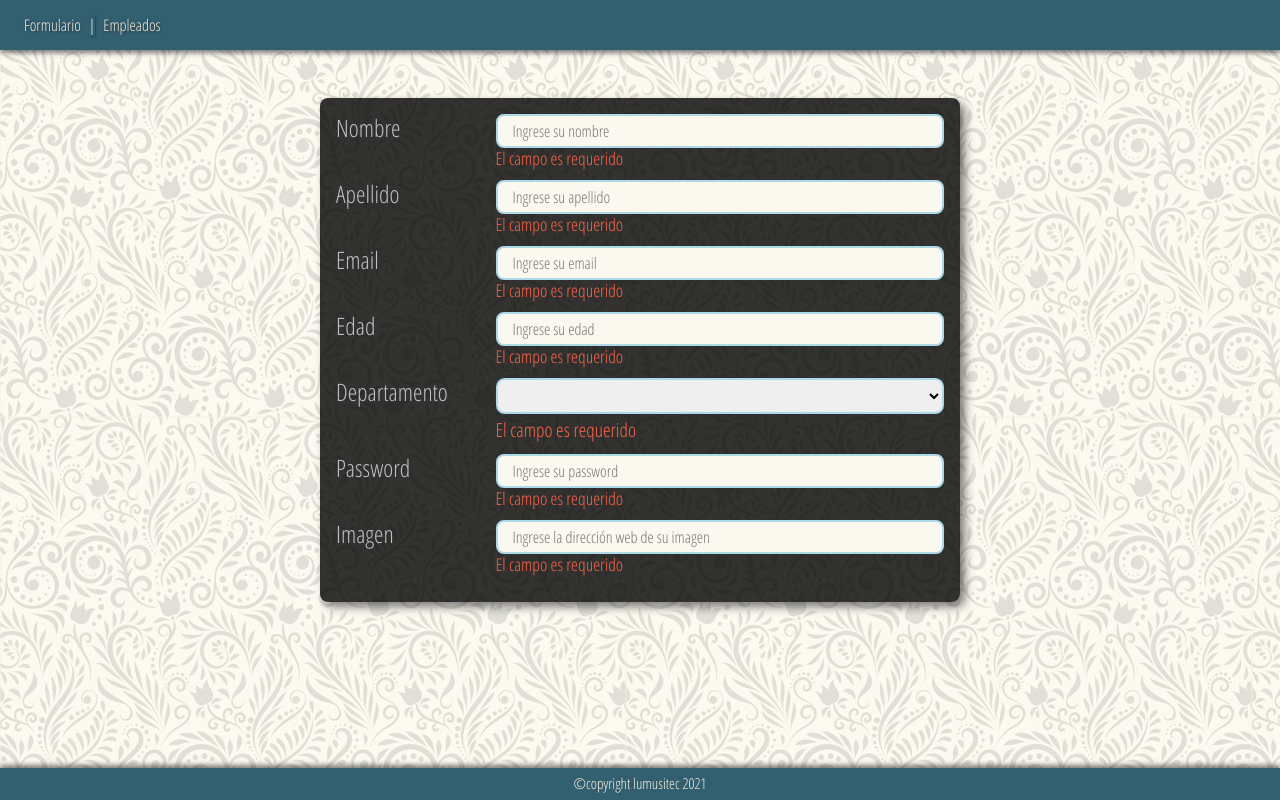
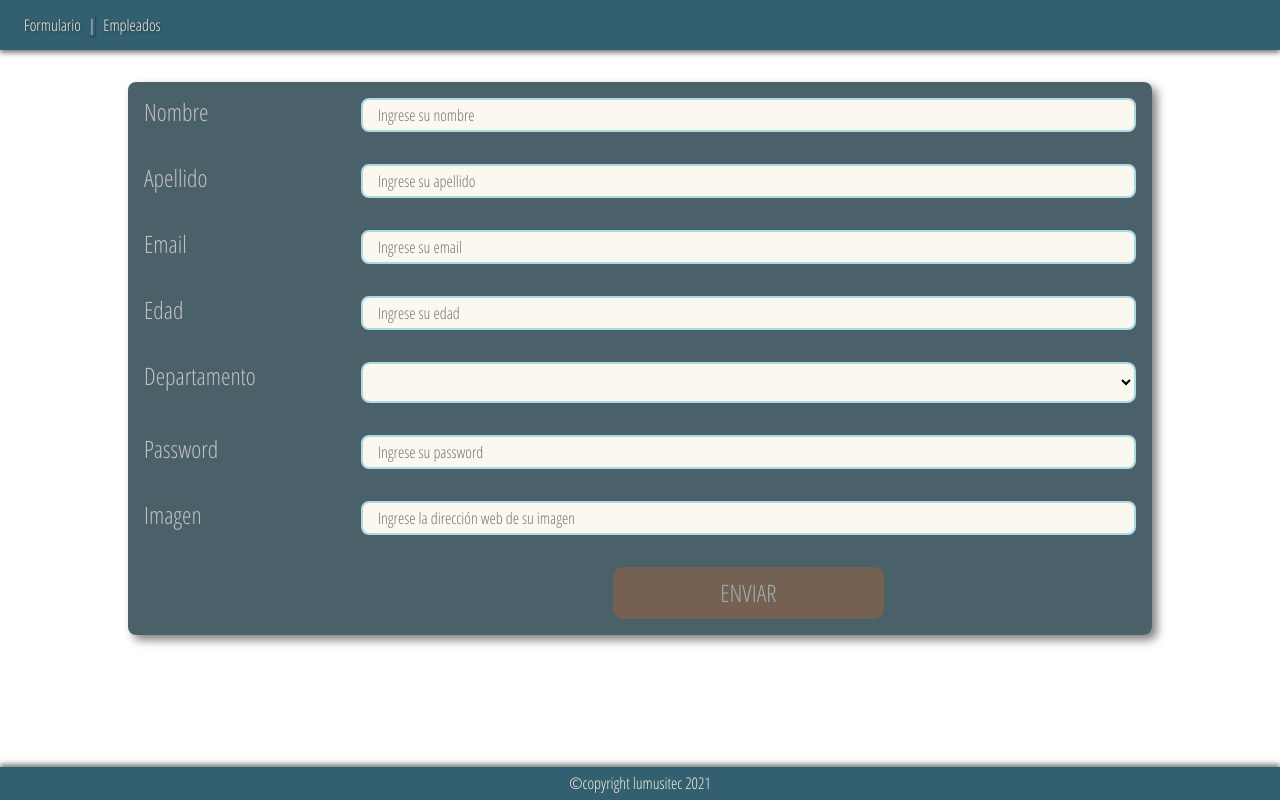
Before and after one commit to lumusitech/frontend-angular-employee-form-add-app, an Angular app: page /form in a window 1280 px wide. Built offline with nearby package versions, Linux system fonts and the light colour scheme.

Commit message:
form with simple validators and list of mooc employees

```diff
--- a/src/app/employees/employees.component.sass
+++ b/src/app/employees/employees.component.sass
@@ -1 +1,25 @@
-.main
+.container
+  padding-top: 2em
+  display: grid
+  grid-template-columns: repeat(4,1fr)
+  width: 80%
+  margin: 0 auto
+  gap: 20px
+  padding-bottom: 4em
+  &__card
+    display: flex
+    flex-direction: column
+    flex-wrap: wrap
+    align-items: center
+    justify-content: center
+    width: 70%
+    border-radius: 10px
+    box-shadow: 2px 1px 5px 1px rgba(0,0,0,.5)
+    margin: 0 auto
+    &-image
+      width: 100%
+      & img
+        width: 100%
+        object-fit: cover
+    &-info
+      padding: .5em
--- a/src/app/form/form.component.html
+++ b/src/app/form/form.component.html
@@ -1,13 +1,32 @@
-<form class="form">
+<form class="form" [formGroup]="form" (ngSubmit)="onSubmit()">
   <!-- ============================================== -->
   <div class="form__group">
     <div class="form__group-label">
       <label>Nombre</label>
     </div>
     <div class="form__group-input">
-      <input type="text" placeholder="Ingrese su nombre" />
+      <input
+        type="text"
+        placeholder="Ingrese su nombre"
+        formControlName="name"
+      />
+      <!-- Controls inputs errors -->
       <div class="form__group-error">
-        <p>El campo es requerido</p>
+        <p
+          *ngIf="
+            form.controls.name.errors?.required && form.controls.name.touched
+          "
+        >
+          El campo es requerido
+        </p>
+        <p
+          *ngIf="
+            form.controls.name.errors?.stringValidator &&
+            form.controls.name.touched
+          "
+        >
+          Se permiten solamente letras
+        </p>
       </div>
     </div>
   </div>
@@ -17,9 +36,28 @@
       <label>Apellido</label>
     </div>
     <div class="form__group-input">
-      <input type="text" placeholder="Ingrese su apellido" />
+      <input
+        type="text"
+        placeholder="Ingrese su apellido"
+        formControlName="lastname"
+      />
       <div class="form__group-error">
-        <p>El campo es requerido</p>
+        <p
+          *ngIf="
+            form.controls.lastname.errors?.required &&
+            form.controls.lastname.touched
+          "
+        >
+          El campo es requerido
+        </p>
+        <p
+          *ngIf="
+            form.controls.lastname.errors?.stringValidator &&
+            form.controls.lastname.touched
+          "
+        >
+          Se permiten solamente letras
+        </p>
       </div>
     </div>
   </div>
@@ -29,9 +67,28 @@
       <label>Email</label>
     </div>
     <div class="form__group-input">
-      <input type="text" placeholder="Ingrese su email" />
+      <input
+        type="text"
+        placeholder="Ingrese su email"
+        formControlName="email"
+      />
       <div class="form__group-error">
-        <p>El campo es requerido</p>
+        <p
+          *ngIf="
+            form.controls.email.errors?.required && form.controls.email.touched
+          "
+        >
+          El campo es requerido
+        </p>
+        <p
+          *ngIf="
+            form.controls.email.errors?.emailValidator &&
+            form.controls.email.touched &&
+            !form.controls.email.errors?.required
+          "
+        >
+          Formato de email incorrecto
+        </p>
       </div>
     </div>
   </div>
@@ -41,9 +98,24 @@
       <label>Edad</label>
     </div>
     <div class="form__group-input">
-      <input type="text" placeholder="Ingrese su edad" />
+      <input type="text" placeholder="Ingrese su edad" formControlName="age" />
       <div class="form__group-error">
-        <p>El campo es requerido</p>
+        <p
+          *ngIf="
+            form.controls.age.errors?.required && form.controls.age.touched
+          "
+        >
+          El campo es requerido
+        </p>
+        <p
+          *ngIf="
+            form.controls.age.errors?.ageValidator &&
+            form.controls.age.touched &&
+            !form.controls.age.errors?.required
+          "
+        >
+          Formato de edad incorrecto (1-129)
+        </p>
       </div>
     </div>
   </div>
@@ -53,37 +125,73 @@
       <label>Departamento</label>
     </div>
     <div class="form__group-select">
-      <select title="Seleccione su departamento">
+      <select title="Seleccione su departamento" formControlName="department">
         <option value="system">Informática</option>
         <option value="marketing">Marketing</option>
         <option value="contability">Contabilidad</option>
       </select>
       <div class="form__group-error">
-        <p>El campo es requerido</p>
+        <p
+          *ngIf="
+            form.controls.department.errors?.required &&
+            form.controls.department.touched
+          "
+        >
+          El campo es requerido
+        </p>
       </div>
     </div>
   </div>
+  <!-- ============================================== -->
   <div class="form__group">
     <div class="form__group-label">
       <label>Password</label>
     </div>
     <div class="form__group-input">
-      <input type="password" placeholder="Ingrese su password" />
+      <input
+        type="password"
+        placeholder="Ingrese su password"
+        formControlName="password"
+      />
       <div class="form__group-error">
-        <p>El campo es requerido</p>
+        <p
+          *ngIf="
+            form.controls.password.errors?.required &&
+            form.controls.password.touched
+          "
+        >
+          El campo es requerido
+        </p>
       </div>
     </div>
   </div>
+  <!-- ============================================== -->
   <div class="form__group">
     <div class="form__group-label">
       <label>Imagen</label>
     </div>
     <div class="form__group-input">
-      <input type="text" placeholder="Ingrese la dirección web de su imagen" />
+      <input
+        type="text"
+        placeholder="Ingrese la dirección web de su imagen"
+        formControlName="image"
+      />
       <div class="form__group-error">
-        <p>El campo es requerido</p>
+        <p
+          *ngIf="
+            form.controls.image.errors?.required && form.controls.image.touched
+          "
+        >
+          El campo es requerido
+        </p>
       </div>
     </div>
   </div>
   <!-- ============================================== -->
+  <div class="form__group">
+    <div class="form__group-label"></div>
+    <div class="form__group-button">
+      <input type="submit" value="enviar" [disabled]="!form.valid" />
+    </div>
+  </div>
 </form>
--- a/src/app/form/form.component.sass
+++ b/src/app/form/form.component.sass
@@ -3,19 +3,25 @@
   display: grid
   grid-template-columns: 1fr
   padding: 1em
-  width: 50%
-  margin: 3em auto
-  background-color: rgba(0, 0, 0,.8)
+  width: 80%
+  margin: 2em auto
+  background-color: #1f3a44cc
   box-shadow: 5px 5px 10px rgba(0, 0,0,.5)
   border-radius: .5em
+  position: relative
   &__group
     width: 100%
     display: grid
+    grid-gap: 10px
     //grid-template-areas: 'label input input input input input input' '. error error error error error error'
-    grid-template-columns: 1fr 3fr
-    grid-gap: 10px
+    grid-template-columns: .8fr 3fr
+    @media (max-width: 900px)
+      grid-template-columns: 1.5fr 3fr
+    @media (max-width: 570px)
+      grid-template-columns: 1fr
     &-label
       //grid-area: label
+      @media (max-width: 569)
       & label
         width: 100%
         color: silver
@@ -34,7 +40,12 @@
         transition: all .2s
         &:focus
           outline: 0
-          box-shadow: 0 0 3px 3px lightblue
+          box-shadow: 0 0 8px 1px lightblue
+        &.ng-valid.ng-touched
+          box-shadow: 0 0 8px 1px green
+        &.ng-invalid.ng-touched
+          box-shadow: 0 0 8px 1px red
+
     &-error
       //grid-area: error
       color: tomato
@@ -46,14 +57,43 @@
       width: 100%
       & select
         width: 100%
-        height: 2em
-        padding: 15px
+        background: #FBF8EF
+        padding: .3em
         border-radius: .5em
         border: 2px solid lightblue
+
         &:focus
           outline: 0
+          box-shadow: 0 0 8px 1px lightblue
+        &.ng-valid.ng-touched
+          box-shadow: 0 0 8px 1px green
+        &.ng-invalid.ng-touched
+          box-shadow: 0 0 8px 1px red
+
+    &-button
+      width: 35%
+      margin: 0 auto
+      & input
+        border-radius: 10px
+        width: 100%
+        padding: .5em
+        background-color: #9e623a
+        color: #FBF8EF
+        font-size: 1.5em
+        border: none
+        outline: 0
+        transition: all .1s
+        text-transform: uppercase
+        &:active
+          outline: 0
+          width: 98%
+          margin-left: 2px
+          &:focus
+            outline: 0
+            &:hover
+              background-color: #b4612a
+              box-shadow: 0 0 5px 1px #927561
+        &:disabled
+          opacity: .5
+
 /**********************************************/
-input.ng-valid-ng-touched
-  border-color: 2px solid darkgreen
-input.ng-invalid-ng-touched
-  border-color: 2px solid tomato
--- a/src/app/form/form.component.ts
+++ b/src/app/form/form.component.ts
@@ -2,6 +2,8 @@ import { Component, OnInit } from '@angular/core';
 import { FormGroup, FormControl, Validators } from '@angular/forms';
 
 import { debounceTime } from 'rxjs/operators';
+import { EmployeeService } from '../employee.service';
+import { Employee } from '../models/employee.model';
 
 @Component({
   selector: 'app-form',
@@ -12,19 +14,23 @@ export class FormComponent implements OnInit {
 
   form: FormGroup;
 
-  constructor() {
+  constructor(private employeeService: EmployeeService) {
     this.form = new FormGroup({
       name: new FormControl('', [
-        Validators.required
+        Validators.required,
+        this.stringValidator
       ]),
       lastname: new FormControl('', [
-        Validators.required
+        Validators.required,
+        this.stringValidator
       ]),
       email: new FormControl('', [
-        Validators.required
+        Validators.required,
+        this.emailValidator
       ]),
       age: new FormControl('', [
-        Validators.required
+        Validators.required,
+        this.ageValidator
       ]),
       department: new FormControl('', [
         Validators.required
@@ -39,12 +45,64 @@ export class FormComponent implements OnInit {
   }
 
   ngOnInit(): void {
-    const value = this.form.controls.name;
-    console.log(value);
+    this.form.controls.age.valueChanges.subscribe(values =>
+      console.log(
+        /^[1-9]$|^[1-9][0-9]$|^1[0-2][0-9]$/.test(values))
+    );
   }
 
   onSubmit(): void {
     console.log(this.form.value);
+    const $ = this.form.value;
+    const employee: Employee = new Employee(
+      $.name, $.lastname, $.email, $.age, $.department, $.password, $.image
+    );
+
+    this.employeeService.insert(employee);
+
+    this.form = new FormGroup({
+      name: new FormControl('', [
+        Validators.required,
+        this.stringValidator
+      ]),
+      lastname: new FormControl('', [
+        Validators.required,
+        this.stringValidator
+      ]),
+      email: new FormControl('', [
+        Validators.required,
+        this.emailValidator
+      ]),
+      age: new FormControl('', [
+        Validators.required,
+        this.ageValidator
+      ]),
+      department: new FormControl('', [
+        Validators.required
+      ]),
+      password: new FormControl('', [
+        Validators.required
+      ]),
+      image: new FormControl('', [
+        Validators.required
+      ])
+    });
   }
 
+  stringValidator(form: FormGroup): object | null {
+    let value = form.value;
+    if (/^[a-zA-Z\s^/d]*$/.test(value)) return null;
+    return { stringValidator: { error: 'it is allow only letters' } };
+  }
+
+  emailValidator(form: FormGroup): object | null {
+    //if (/^\w+@[a-zA-Z_]+?\.[a-zA-Z]{2,3}$/.test(form.value)) return null;
+    if (/^\w+@[a-zA-Z_]+?\.[a-zA-Z]{2,3}$/.test(form.value)) return null;
+    return { emailValidator: { error: "Formato de email incorrecto" } };
+  }
+
+  ageValidator(form: FormGroup): object | null {
+    if (/^[1-9]$|^[1-9][0-9]$|^1[0-2][0-9]$/.test(form.value)) return null;
+    return { ageValidator: { error: 'invalid age format' } };
+  }
 }
--- a/src/styles.sass
+++ b/src/styles.sass
@@ -5,11 +5,9 @@
   margin: 0
   padding: 0
   font-family: 'Open Sans Condensed', sans-serif
+  font-size: 16px
 
 html, body
-  height: 100%
-  font-size: 16px !important
-
-body
-  background: url('assets/fondo.jpg')
-  background-attachment: fixed
+  height: 100vh
+  width: 100vw
+  font-size: 16px
```
Also changed, not shown: src/app/employee.service.ts (+22 -1 lines), src/app/employees/employees.component.html (+10 -2 lines), src/app/employees/employees.component.ts (+6 -2 lines), src/app/models/employee.model.ts (+7 -7 lines).
